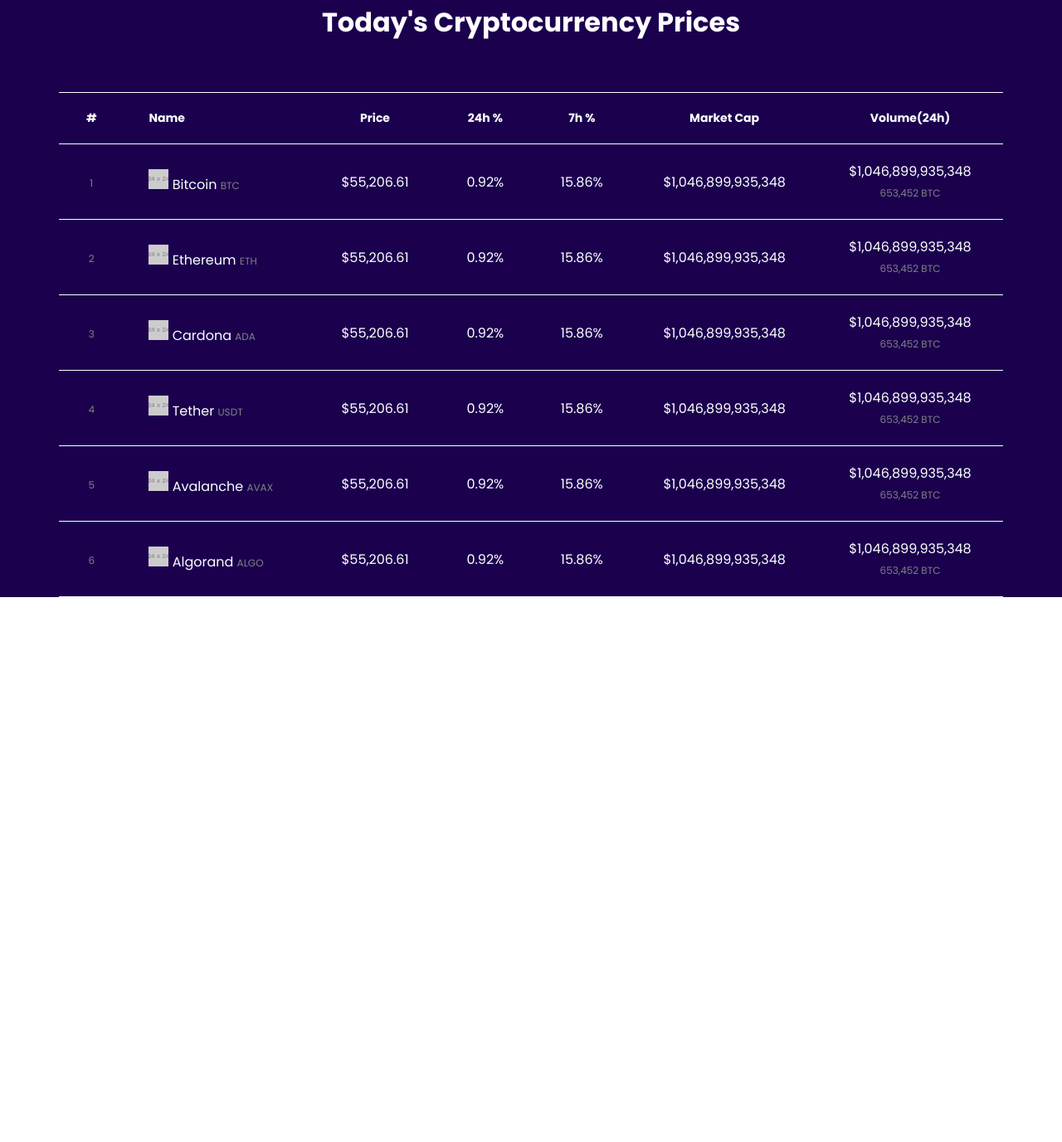
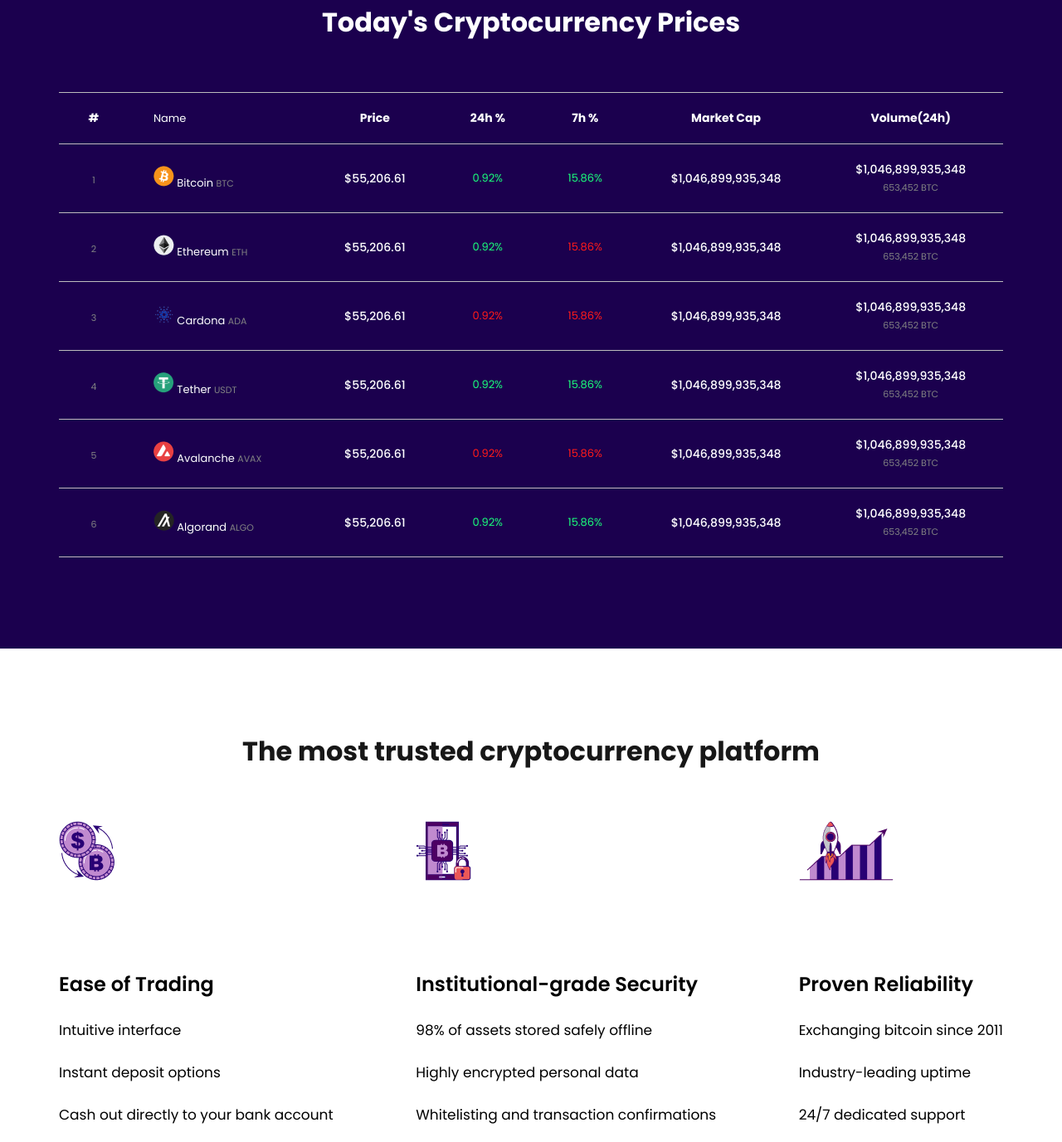
Before and after one commit to sorbTheGoobert/cryptoweb, a plain HTML site: page index.html in a window 1280 px wide. Shown: the part 763-2140 px from the top of the page at 83% size. Before the commit the page ends 1483 px from the top, so only its background shows below. Drawn offline with Linux system fonts and the light colour scheme; placeholder pictures from the web are drawn by us.

Commit message:
yep i dont have time.

```diff
--- a/assets/style.css
+++ b/assets/style.css
@@ -129,6 +129,16 @@ nav button {
     color: white;
     font-weight: 500;
     font-size: 17px;
+    transition: all .3s;
+}
+
+nav button:hover {
+    background-color: #EB5757;
+}
+
+nav button:active {
+    background-color: #852f2f;
+    border: 2px #852f2f solid;
 }
 
 .header {
@@ -158,7 +168,7 @@ nav button {
 }
 
 .header button {
-    border: transparent;
+    border: 2px #EB5757 solid;
     border-radius: 50px;
     padding: 15px 30px;
     background-color: #EB5757;
@@ -166,6 +176,16 @@ nav button {
     font-weight: 500;
     font-size: 17px;
     width: 191px;
+    transition: all .3s;
+}
+
+.header button:hover {
+    border: 2px #EB5757 solid;
+    background-color: transparent;
+}
+
+.header button:active {
+    border: 2px #852f2f solid;
 }
 
 .contextContainer {
@@ -177,6 +197,7 @@ nav button {
 .marketTable {
     width: 100%;
     color: white;
+    margin-bottom: 110px;
 }
 
 .marketTableContainer {
@@ -186,15 +207,16 @@ nav button {
 }
 
 table, th, td {
-  border: 1px solid;
+  border: 0.6px solid #BDBDBD;
   border-collapse: collapse;
   border-right: 0;
   border-left: 0;
-  text-align: center;
 }
 
 th, td {
     padding: 20px 30px;
+    height: 35px;
+    text-align: center;
 }
 
 .caption {
@@ -206,15 +228,98 @@ th, td {
 
 .specialCell {
     text-align: left;
+    font-weight: 400;
+    font-size: 13px;
+    vertical-align: middle;
 }
 
-thead .head {
+.specialCell img {
+    padding: auto;
+}
+
+.head {
     font-size: 14px;
     font-weight: 500;
 }
 
 tbody span {
     font-weight: 400;
-    font-size: 12px;
+    font-size: 11px;
     color: #828282;
 }
+
+.stockValueUp {
+    color: #1AFF7C;
+    font-size: 13px;
+    font-weight: 400;
+}
+
+.stockValueDown {
+    color: #FF1A1A;
+    font-size: 13px;
+    font-weight: 400;
+}
+
+.features .title {
+    color: #171717;
+    font-weight: 700;
+    font-size: 32px;
+    padding-top: 100px;
+    text-align: center;
+}
+
+.features .info {
+    display: flex;
+    justify-content: space-between;
+    margin-top: 60px;
+}
+
+.infosection .title{
+    font-weight: 600;
+    font-size: 24px;
+    color: #000000;
+    text-align: left;
+}
+
+.infosection .sub{
+    margin-top: 25px;
+    font-weight: 400;
+    font-size: 17px;
+    color: #000;
+}
+
+.app {
+    margin: 110px auto 105px;
+}
+
+.appLeft {
+    width: fit-content;
+    display: flex;
+    flex-direction: column;
+    gap: 50px;
+}
+
+.appContext {
+    display: flex;
+    flex-direction: column;
+    gap: 14px;
+}
+
+.appLeft .title{
+    color: white;
+    font-weight: 700;
+    font-size: 32px;
+    width: 600px;
+}
+
+.appLeft .paragraph {
+    color: white;
+    font-weight: 400;
+    font-size: 17px;
+    width: 500px;
+}
+
+.donwload {
+    display: flex;
+    gap: 30px;
+}
--- a/index.html
+++ b/index.html
@@ -72,15 +72,15 @@
                     <tr>
                         <td><span>1</span></td>
                         <td class="specialCell">
-                            <img src="https://placehold.co/24x24" alt="">
+                            <img src="./assets/BTC.png" alt="">
                             Bitcoin
                             <span>BTC</span>
                         </td>
-                        <td>$55,206.61</td>
-                        <td>0.92%</td>
-                        <td>15.86%</td>
-                        <td>$1,046,899,935,348</td>
-                        <td>
+                        <td class="head">$55,206.61</td>
+                        <td class="stockValueUp">0.92%</td>
+                        <td class="stockValueUp">15.86%</td>
+                        <td class="head">$1,046,899,935,348</td>
+                        <td class="head">
                             $1,046,899,935,348
                             <span><br>653,452 BTC</span>
                         </td>
@@ -88,15 +88,15 @@
                     <tr>
                         <td><span>2</span></td>
                         <td class="specialCell">
-                            <img src="https://placehold.co/24x24" alt="">
+                            <img src="./assets/ETH.png" alt="">
                             Ethereum
                             <span>ETH</span>
                         </td>
-                        <td>$55,206.61</td>
-                        <td>0.92%</td>
-                        <td>15.86%</td>
-                        <td>$1,046,899,935,348</td>
-                        <td>
+                        <td class="head">$55,206.61</td>
+                        <td class="stockValueUp">0.92%</td>
+                        <td class="stockValueDown">15.86%</td>
+                        <td class="head">$1,046,899,935,348</td>
+                        <td class="head">
                             $1,046,899,935,348
                             <span><br>653,452 BTC</span>
                         </td>
@@ -104,15 +104,15 @@
                     <tr>
                         <td><span>3</span></td>
                         <td class="specialCell">
-                            <img src="https://placehold.co/24x24" alt="">
+                            <img src="./assets/ADA.png" alt="">
                             Cardona
                             <span>ADA</span>
                         </td>
-                        <td>$55,206.61</td>
-                        <td>0.92%</td>
-                        <td>15.86%</td>
-                        <td>$1,046,899,935,348</td>
-                        <td>
+                        <td class="head">$55,206.61</td>
+                        <td class="stockValueDown">0.92%</td>
+                        <td class="stockValueDown">15.86%</td>
+                        <td class="head">$1,046,899,935,348</td>
+                        <td class="head">
                             $1,046,899,935,348
                             <span><br>653,452 BTC</span>
                         </td>
@@ -120,15 +120,15 @@
                     <tr>
                         <td><span>4</span></td>
                         <td class="specialCell">
-                            <img src="https://placehold.co/24x24" alt="">
+                            <img src="./assets/USDT.png" alt="">
                             Tether
                             <span>USDT</span>
                         </td>
-                        <td>$55,206.61</td>
-                        <td>0.92%</td>
-                        <td>15.86%</td>
-                        <td>$1,046,899,935,348</td>
-                        <td>
+                        <td class="head">$55,206.61</td>
+                        <td class="stockValueUp">0.92%</td>
+                        <td class="stockValueUp">15.86%</td>
+                        <td class="head">$1,046,899,935,348</td>
+                        <td class="head">
                             $1,046,899,935,348
                             <span><br>653,452 BTC</span>
                         </td>
@@ -136,15 +136,15 @@
                     <tr>
                         <td><span>5</span></td>
                         <td class="specialCell">
-                            <img src="https://placehold.co/24x24" alt="">
+                            <img src="./assets/AVAX.png" alt="">
                             Avalanche
                             <span>AVAX</span>
                         </td>
-                        <td>$55,206.61</td>
-                        <td>0.92%</td>
-                        <td>15.86%</td>
-                        <td>$1,046,899,935,348</td>
-                        <td>
+                        <td class="head">$55,206.61</td>
+                        <td class="stockValueDown">0.92%</td>
+                        <td class="stockValueDown">15.86%</td>
+                        <td class="head">$1,046,899,935,348</td>
+                        <td class="head">
                             $1,046,899,935,348
                             <span><br>653,452 BTC</span>
                         </td>
@@ -152,15 +152,15 @@
                     <tr>
                         <td><span>6</span></td>
                         <td class="specialCell">
-                            <img src="https://placehold.co/24x24" alt="">
+                            <img src="./assets/ALGO.png" alt="">
                             Algorand
                             <span>ALGO</span>
                         </td>
-                        <td>$55,206.61</td>
-                        <td>0.92%</td>
-                        <td>15.86%</td>
-                        <td>$1,046,899,935,348</td>
-                        <td>
+                        <td class="head">$55,206.61</td>
+                        <td class="stockValueUp">0.92%</td>
+                        <td class="stockValueUp">15.86%</td>
+                        <td class="head">$1,046,899,935,348</td>
+                        <td class="head">
                             $1,046,899,935,348
                             <span><br>653,452 BTC</span>
                         </td>
@@ -169,5 +169,56 @@
             </table>
         </div>
     </section>
+    <section>
+        <div class="container">
+            <div class="features">
+                <div class="title">The most trusted cryptocurrency platform</div>
+                <div class="info">
+                    <div class="infosection">
+                        <img src="./assets/icon1.png" alt="">
+                        <p class="title">Ease of Trading</p>
+                        <p class="sub">Intuitive interface</p>
+                        <p class="sub">Instant deposit options</p>
+                        <p class="sub">Cash out directly to your bank account</p>
+                    </div>
+                    <div class="infosection">
+                        <img src="./assets/icon2.png" alt="">
+                        <p class="title">Institutional-grade Security</p>
+                        <p class="sub">98% of assets stored safely offline</p>
+                        <p class="sub">Highly encrypted personal data</p>
+                        <p class="sub">Whitelisting and transaction confirmations</p>
+                    </div>
+                    <div class="infosection">
+                        <img src="./assets/icon3.png" alt="">
+                        <p class="title">Proven Reliability</p>
+                        <p class="sub">Exchanging bitcoin since 2011</p>
+                        <p class="sub">Industry-leading uptime</p>
+                        <p class="sub">24/7 dedicated support</p>
+                    </div>
+                </div>
+            </div>
+        </div>
+    </section>
+    <section style="background-color: var(--primary-bg-color);">
+        <div class="container app">
+            <div class="appLeft">
+                <div class="appContext">
+                    <div class="title">
+                        Try the future today.<br>
+                        Download Crypto
+                    </div>
+                    <div class="paragraph">
+                        Stay connected to the market with our mobile app. Featuring advanced order types and analytical tools for experienced
+                        traders, as well as a simple buy & sell interface for those just getting started.
+                    </div>
+                </div>
+                <div class="download">
+                    <button class="appStore"></button>
+                    <button class="googlePlay"></button>
+                </div>
+            </div>
+            <div></div>
+        </div>
+    </section>
 </body>
 </html>
```
Also changed, not shown: assets/ADA.png (added), assets/ALGO.png (added), assets/AVAX.png (added), assets/BTC.png (added), assets/ETH.png (added), assets/USDT.png (added), assets/icon1.png (added), assets/icon2.png (added), assets/icon3.png (added).
